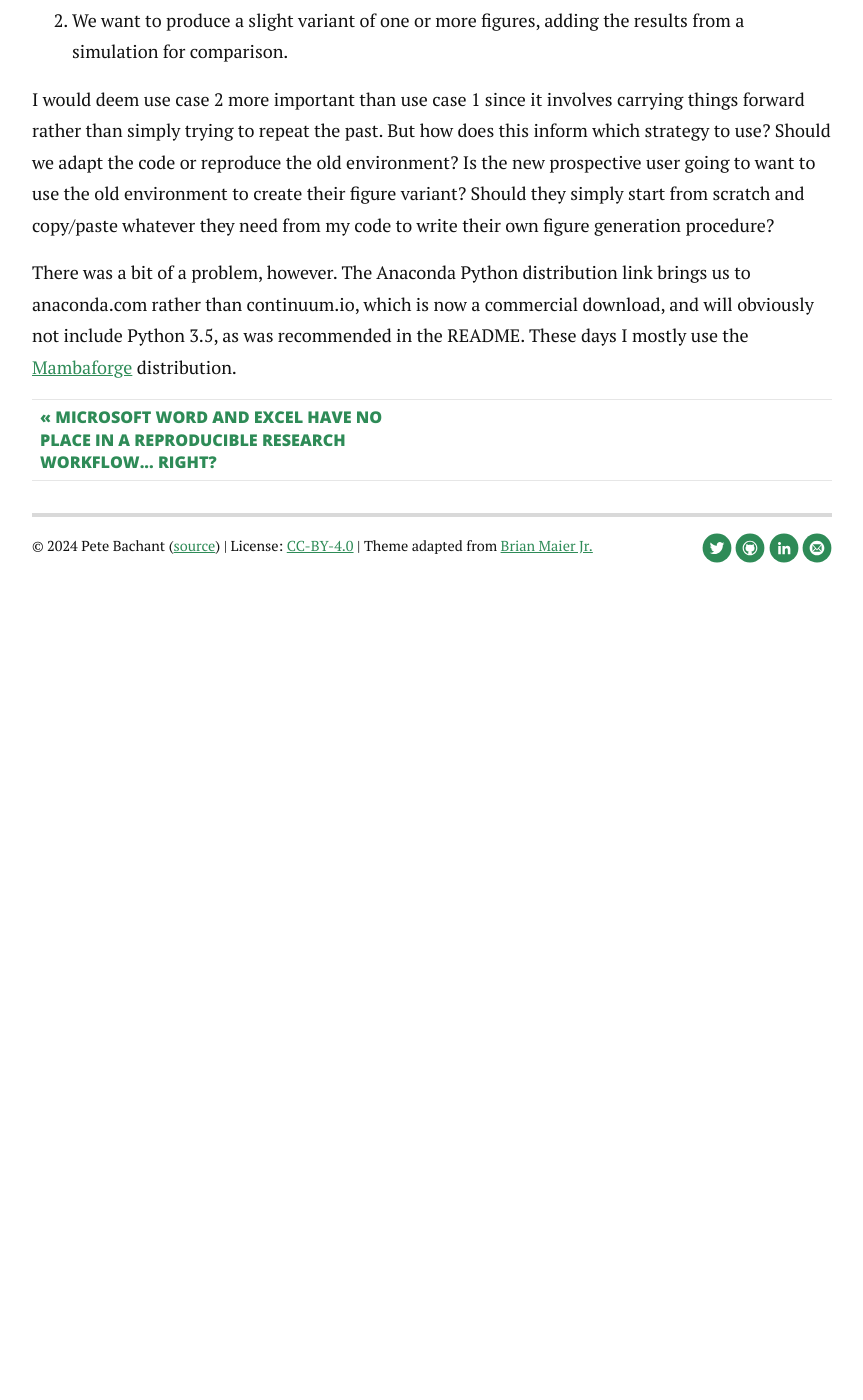
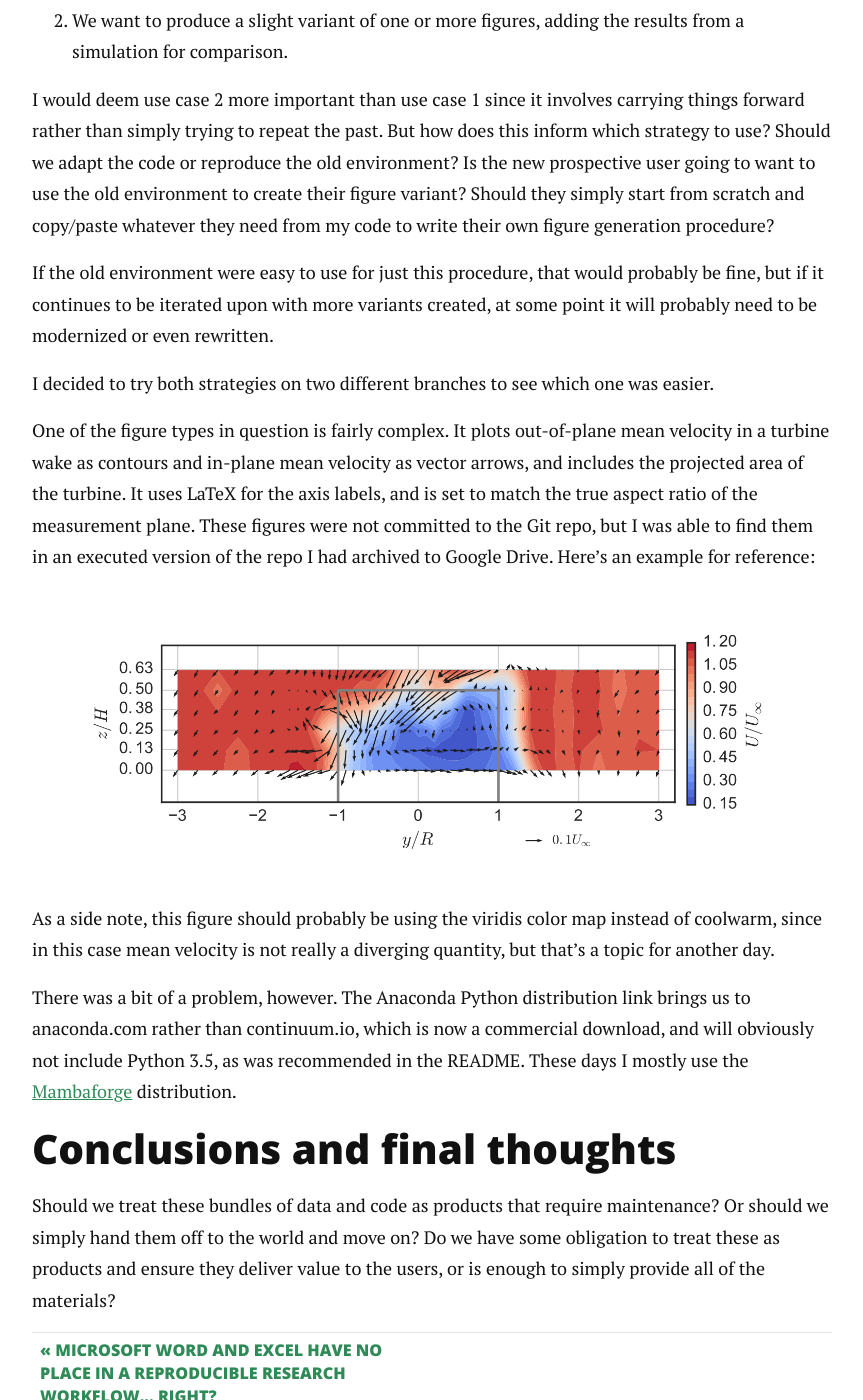
Before and after one commit to petebachant/petebachant.github.io, a Jekyll site: the page built from _posts/2024-12-03-failed-to-repro.markdown, in a window 1280 px wide and 1400 px high, scrolled down 3092 px. Shown: the whole window, without its empty margins (208-1071 px from the left). Built offline with Jekyll 4.4.1, drawn with Linux system fonts in a browser that asks for light colours; nearby versions of some CDN libraries; comment, search, counter and statistics services are not loaded; before the commit the page ends 3742 px from its top, so only the background shows below that.

Commit message:
Add figure example

```diff
--- a/_posts/2024-12-03-failed-to-repro.markdown
+++ b/_posts/2024-12-03-failed-to-repro.markdown
@@ -75,6 +75,32 @@ create their figure variant?
 Should they simply start from scratch and copy/paste whatever they need
 from my code to write their own figure generation procedure?
 
+If the old environment were easy to use for just this procedure,
+that would probably be fine,
+but if it continues to be iterated upon with more variants created,
+at some point it will probably need to be modernized or even rewritten.
+
+I decided to try both strategies on two different branches to see which
+one was easier.
+
+One of the figure types in question is fairly complex.
+It plots out-of-plane mean velocity in a turbine wake as contours
+and in-plane mean velocity as vector arrows,
+and includes the projected area of the turbine.
+It uses LaTeX for the axis labels, and is set to match the true aspect
+ratio of the measurement plane.
+These figures were not committed to the Git repo,
+but I was able to find them in an executed version of the repo I had archived
+to Google Drive.
+Here's an example for reference:
+
+![Reference figure.](/images/repro-fail/ref-figure.png)
+
+As a side note, this figure should probably be using the viridis color map
+instead of coolwarm, since in this case mean velocity is not really
+a diverging quantity,
+but that's a topic for another day.
+
 There was a bit of a problem, however.
 The Anaconda Python distribution link brings us to anaconda.com
 rather than continuum.io,
@@ -83,3 +109,12 @@ as was recommended in the README.
 These days I mostly use the
 [Mambaforge](https://conda-forge.org/download/)
 distribution.
+
+## Conclusions and final thoughts
+
+Should we treat these bundles of data and code as products that require
+maintenance?
+Or should we simply hand them off to the world and move on?
+Do we have some obligation to treat these as products and ensure they
+deliver value to the users,
+or is enough to simply provide all of the materials?
```
Also changed, not shown: images/repro-fail/ref-figure.png (added).
